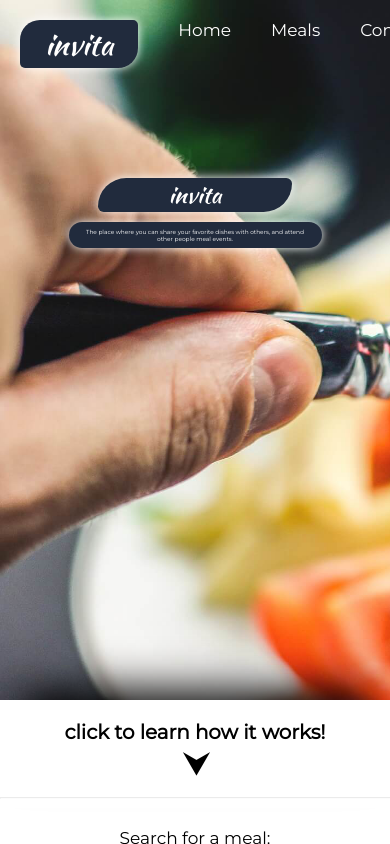
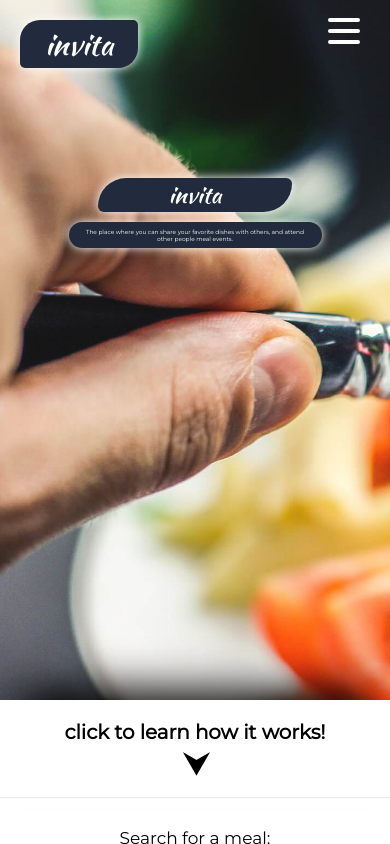
Before and after one commit to Enqira/meal-sharing, a React app: page / in a window 390 px wide. Built offline with nearby package versions, Linux system fonts and the light colour scheme; no server answers.

Commit message:
worked on burger

```diff
--- /dev/null
+++ b/src/client/components/Burger.js
@@ -0,0 +1,42 @@
+import React, { useState, useRef, useEffect } from "react"
+import "../style/Burger.css"
+
+export default function Burger({ menuRef }) {
+  const [open, setOpen] = useState(false)
+  const [mediaPassed, setMediaPassed] = useState()
+  const firstLineRef = useRef()
+  const secondLineRef = useRef()
+  const thirdLineRef = useRef()
+  const handleBurgerClick = () => {
+    if (!open) {
+      menuRef.current.style.display = "flex"
+      setOpen(true)
+      firstLineRef.current.style.transform = "rotate(45deg)"
+      thirdLineRef.current.style.transform = "rotate(-45deg)"
+      secondLineRef.current.style.transform = "translateX(100px)"
+    } else {
+      menuRef.current.style.display = "none"
+      setOpen(false)
+      firstLineRef.current.style.transform = "rotate(0)"
+      thirdLineRef.current.style.transform = "rotate(0)"
+      secondLineRef.current.style.transform = "translateX(0)"
+    }
+  }
+  const updateSize = () => {
+    let mql = window.matchMedia("(min-width: 650px)")
+    mql.matches
+      ? (menuRef.current.style.display = "flex")
+      : (menuRef.current.style.display = "none")
+  }
+  window.addEventListener("resize", updateSize)
+
+  return (
+    <>
+      <div className="burger" onClick={handleBurgerClick}>
+        <div ref={firstLineRef} className="line" />
+        <div ref={secondLineRef} className="line" />
+        <div ref={thirdLineRef} className="line" />
+      </div>
+    </>
+  )
+}
--- a/src/client/components/HeaderComp.js
+++ b/src/client/components/HeaderComp.js
@@ -1,12 +1,17 @@
-import React from "react"
+import React, { useState, useRef } from "react"
 import { Link } from "react-router-dom"
+import Burger from "./Burger"
 
 export default function HeaderComp({ topRef }) {
+  const [open, setOpen] = useState(false)
+  const menuRef = useRef()
+
   return (
     <header className="header-component" ref={topRef}>
       <div className="header-upper">
         <span className="logo">invita</span>
-        <ul className="menu">
+        <Burger menuRef={menuRef} />
+        <ul className="menu" ref={menuRef}>
           <Link to={"/"}>
             <li>Home </li>
           </Link>
--- /dev/null
+++ b/src/client/style/Burger.css
@@ -0,0 +1,25 @@
+.burger {
+  width: 2rem;
+  height: 2rem;
+  position: fixed;
+  top: 15px;
+  right: 30px;
+  z-index: 60;
+  display: none;
+  cursor: pointer;
+}
+.line {
+  width: 2rem;
+  height: 0.25rem;
+  border-radius: 10px;
+  transform-origin: 1px;
+  transition: all 0.3s linear;
+  background-color: white;
+}
+@media (max-width: 650px) {
+  .burger {
+    display: flex;
+    justify-content: space-around;
+    flex-flow: column nowrap;
+  }
+}
--- a/src/client/style/index.css
+++ b/src/client/style/index.css
@@ -201,10 +201,7 @@ menu,
   -webkit-box-shadow: 0 0 10px -1 px white;
   box-shadow: 0 0 10px -2px white;
 }
-/* .know-more-content img {
-  width: 250px;
-  border-radius: 4px;
-} */
+
 .img-container {
   width: 250px;
   min-width: 250px;
@@ -328,7 +325,7 @@ textarea {
   color: white;
   background-color: #212b3d;
 }
-@media screen and (max-width: 750px) {
+@media screen and (max-width: 650px) {
   #root {
     padding-left: 0;
     padding-right: 0;
@@ -340,3 +337,25 @@ textarea {
     height: 92vh;
   }
 }
+@media (max-width: 660px) {
+  .menu {
+    display: inline-flex;
+  }
+}
+
+@media (max-width: 650px) {
+  #root {
+    overflow: hidden;
+  }
+  .menu {
+    display: none;
+    flex-direction: column;
+    justify-content: space-evenly;
+    position: fixed;
+    right: 0;
+    width: 70%;
+    height: 70%;
+    background-color: #212b3d;
+    z-index: 50;
+  }
+}
```
